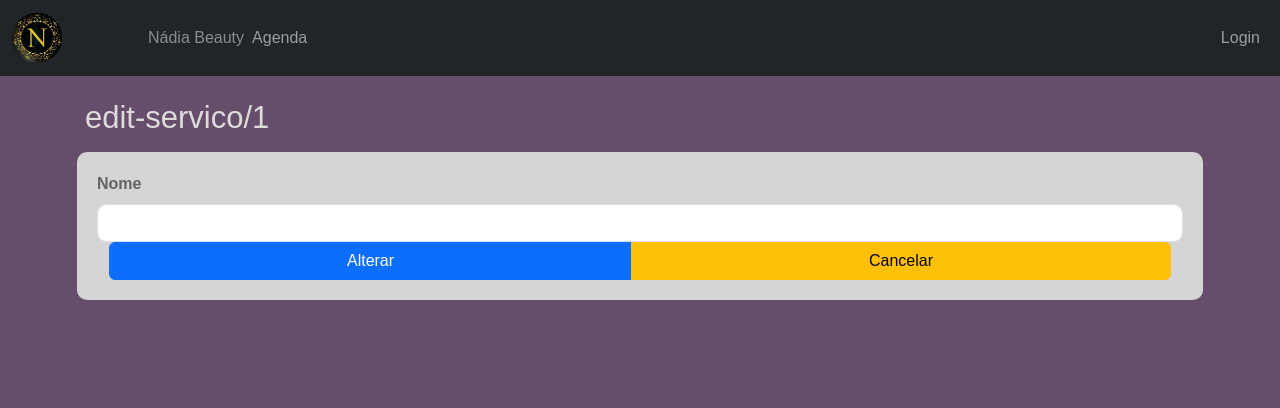
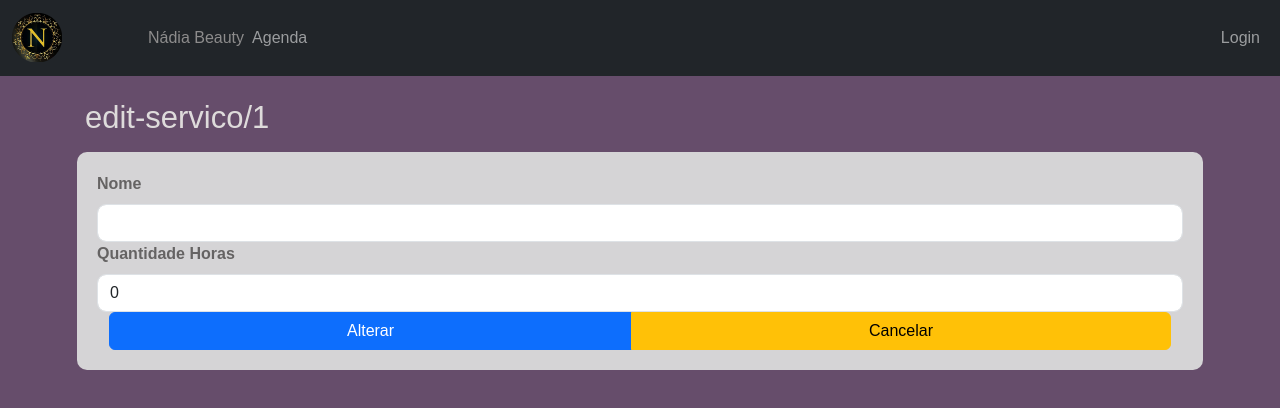
Before and after one commit to jefimdf/salao-app, a React (Create React App) app: page /edit-servico/1 in a window 1280 px wide. Shown: the top 408 px of the page. Built offline with nearby package versions, Linux system fonts and the light colour scheme; no server answers; what tachyons-components would draw is missing.

Commit message:
Melhoria

```diff
--- a/src/components/Administracao/Servico/create-servico.component.js
+++ b/src/components/Administracao/Servico/create-servico.component.js
@@ -15,6 +15,7 @@ export default class CreateServico extends Component {
     // Setting up functions
     this.onChangeNome = this.onChangeNome.bind(this);
     this.onChangeGrupoServico = this.onChangeGrupoServico.bind(this);
+    this.onChangeQuantidadeHoras =  this.onChangeQuantidadeHoras.bind(this);
     this.onSubmit = this.onSubmit.bind(this);
     this.cancelar = this.cancelar.bind(this);
 
@@ -22,7 +23,8 @@ export default class CreateServico extends Component {
     this.state = {
       idGrupoServico: '',
       nome: '',
-      grupoServico: []
+      grupoServico: [],
+      quantidadeHoras: 0
     }
   }
 
@@ -62,13 +64,17 @@ export default class CreateServico extends Component {
     this.setState({ nome: e.target.value })
   }
 
+  onChangeQuantidadeHoras(e) {
+    this.setState({ quantidadeHoras: e.target.value })
+  }
 
   onSubmit(e) {
     e.preventDefault();
 
     const objEnvio = {
       idGrupoServico: this.state.idGrupoServico,
-      nome: this.state.nome
+      nome: this.state.nome,
+      quantidadeHoras: this.state.quantidadeHoras
     };
 
     axios.post(process.env.REACT_APP_URL_SERVER + tableName + '/create', objEnvio)
@@ -99,6 +105,11 @@ export default class CreateServico extends Component {
           <Form.Control type="text" value={this.state.nome} onChange={this.onChangeNome} />
         </Form.Group>
 
+        <Form.Group controlId="QuantidadeHoras">
+          <Form.Label>Quantidade Horas</Form.Label>
+          <Form.Control type="text" value={this.state.quantidadeHoras} onChange={this.onChangeQuantidadeHoras} placeholder="00"/>
+        </Form.Group>
+
 
       <Container id="Botoes">
       <Row>
--- a/src/components/Administracao/Servico/edit-servico.component.js
+++ b/src/components/Administracao/Servico/edit-servico.component.js
@@ -13,12 +13,14 @@ export default class EditServico extends Component {
     super(props)
 
     this.onChangeNome = this.onChangeNome.bind(this);
+    this.onChangeQuantidadeHoras =  this.onChangeQuantidadeHoras.bind(this);
     this.onSubmit = this.onSubmit.bind(this);
     this.cancelar = this.cancelar.bind(this);
 
     // State
     this.state = {
-      nome: ''
+      nome: '',
+      quantidadeHoras: 0
     }
   }
 
@@ -26,7 +28,8 @@ export default class EditServico extends Component {
     axios.get(process.env.REACT_APP_URL_SERVER + tableName + '/edit/' + this.props.match.params.id)
       .then(res => {
         this.setState({
-          nome: res.data.nome
+          nome: res.data.nome,
+          quantidadeHoras: res.data.quantidadeHoras
         });
       })
       .catch((error) => {
@@ -42,13 +45,18 @@ export default class EditServico extends Component {
     this.setState({ nome: e.target.value })
   }
 
+  onChangeQuantidadeHoras(e) {
+    this.setState({ quantidadeHoras: e.target.value })
+  }
+
 
 
   onSubmit(e) {
     e.preventDefault()
 
     const objEnvio = {
-      nome: this.state.nome
+      nome: this.state.nome,
+      quantidadeHoras: this.state.quantidadeHoras
     };
 
     axios.put(process.env.REACT_APP_URL_SERVER + tableName + '/update/' + this.props.match.params.id, objEnvio)
@@ -72,6 +80,11 @@ export default class EditServico extends Component {
           <Form.Control type="text" value={this.state.nome} onChange={this.onChangeNome} />
         </Form.Group>
 
+        <Form.Group controlId="QuantidadeHoras">
+          <Form.Label>Quantidade Horas</Form.Label>
+          <Form.Control type="text" value={this.state.quantidadeHoras} onChange={this.onChangeQuantidadeHoras} placeholder="00"/>
+        </Form.Group>
+
         <Container id="Botoes">
         <Row>
               <div className="btn-group" role="group" aria-label="Basic mixed styles example">
```
